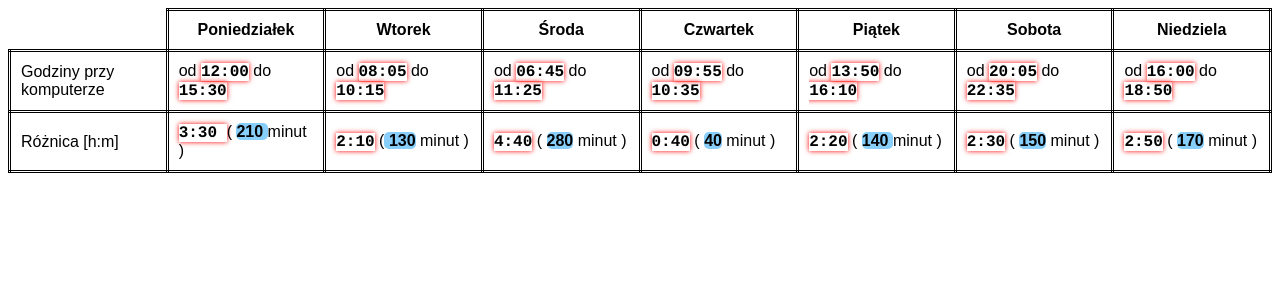
After one commit to Arichimoshirinfu/Tw.-stron-i-aplikacji-K4-25-26, a PHP site: page /godziny_przy_komputerze.php in a window 1280 px wide. The commit adds this page. Shown: the top 300 px of the page. Run offline with PHP 8.4, Linux system fonts and the light colour scheme.

Commit message:
koniec lekcji 12.12.25

```diff
--- /dev/null
+++ b/cwiczenia/godziny_przy_komputerze.css
@@ -0,0 +1,24 @@
+table{
+    border-collapse: collapse;
+    font-family:Arial, Helvetica, sans-serif;
+    table-layout: fixed;
+    width:100%;
+}
+th, td{
+    border: medium double black;
+    padding:10px;
+
+}
+#puste{
+    border: none;
+}
+.date{
+    box-shadow:0 0 5px red;
+    font-family:courier;
+    font-weight: bold;
+}
+#niebo{
+    background-color:lightskyblue;
+    font-weight:bold;
+    border-radius:5px;
+}
--- /dev/null
+++ b/cwiczenia/godziny_przy_komputerze.php
@@ -0,0 +1,157 @@
+<!DOCTYPE html>
+<html lang="en">
+<head>
+    <meta charset="UTF-8">
+    <meta name="viewport" content="width=device-width, initial-scale=1.0">
+    <title>Document</title>
+    <link rel="stylesheet" href="godziny_przy_komputerze.css">
+</head>
+<body>
+
+    <?php
+
+    $pon1=strtotime("12:00");
+    $pon2=strtotime("15:30");
+    $wt1=strtotime("08:05");
+    $wt2=strtotime("10:15");
+    $sr1=strtotime("06:45");
+    $sr2=strtotime("11:25");
+    $czw1=strtotime("09:55");
+    $czw2=strtotime("10:35");
+    $pt1=strtotime("13:50");
+    $pt2=strtotime("16:10");
+    $sob1=strtotime("20:05");
+    $sob2=strtotime("22:35");
+    $nied1=strtotime("16:00");
+    $nied2=strtotime("18:50");
+
+    $pon1_obj=date_create("12:00");
+    $pon2_obj=date_create("15:30");
+    $wt1_obj=date_create("08:05");
+    $wt2_obj=date_create("10:15");
+    $sr1_obj=date_create("06:45");
+    $sr2_obj=date_create("11:25");
+    $czw1_obj=date_create("09:55");
+    $czw2_obj=date_create("10:35");
+    $pt1_obj=date_create("13:50");
+    $pt2_obj=date_create("16:10");
+    $sob1_obj=date_create("20:05");
+    $sob2_obj=date_create("22:35");
+    $nied1_obj=date_create("16:00");
+    $nied2_obj=date_create("18:50");
+
+    $pon_roz_h=date_diff($pon1_obj, $pon2_obj)->format("%h");
+    $pon_roz_m=date_diff($pon1_obj, $pon2_obj)->format("%i");
+    $wt_roz_h=date_diff($wt1_obj, $wt2_obj)->format("%h");
+    $wt_roz_m=date_diff($wt1_obj, $wt2_obj)->format("%i");
+    $sr_roz_h=date_diff($sr1_obj, $sr2_obj)->format("%h");
+    $sr_roz_m=date_diff($sr1_obj, $sr2_obj)->format("%i");
+    $czw_roz_h=date_diff($czw1_obj, $czw2_obj)->format("%h");
+    $czw_roz_m=date_diff($czw1_obj, $czw2_obj)->format("%i");
+    $pt_roz_h=date_diff($pt1_obj, $pt2_obj)->format("%h");
+    $pt_roz_m=date_diff($pt1_obj, $pt2_obj)->format("%i");
+    $sob_roz_h=date_diff($sob1_obj, $sob2_obj)->format("%h");
+    $sob_roz_m=date_diff($sob1_obj, $sob2_obj)->format("%i");
+    $nied_roz_h=date_diff($nied1_obj, $nied2_obj)->format("%h");
+    $nied_roz_m=date_diff($nied1_obj, $nied2_obj)->format("%i");
+    ?>
+
+    <table>
+        <tr>
+
+            <th id="puste"> </th>
+            <th> Poniedziałek </th>
+            <th> Wtorek </th>
+            <th> Środa </th>
+            <th> Czwartek </th>
+            <th> Piątek </th>
+            <th> Sobota </th>
+            <th> Niedziela </th>
+
+        </tr>
+
+        <tr>
+
+            <td> Godziny przy komputerze </td>
+
+            <td>
+            od <span class="date"> <?= date("h:i", $pon1) ?></span>
+            do <span class="date"> <?= date("H:i", $pon2) ?></span>
+            </td>
+
+            <td>
+            od <span class="date"> <?= date("H:i", $wt1) ?></span>
+            do <span class="date"> <?= date("H:i", $wt2) ?></span>
+            </td>
+
+            <td>
+            od <span class="date"> <?= date("H:i", $sr1) ?></span>
+            do <span class="date"> <?= date("H:i", $sr2) ?></span>
+            </td>
+
+            <td>
+            od <span class="date"> <?= date("H:i", $czw1) ?></span>
+            do <span class="date"> <?= date("H:i", $czw2) ?></span>
+            </td>
+
+            <td>
+            od <span class="date"> <?= date("H:i", $pt1) ?></span>
+            do<span class="date">  <?= date("H:i", $pt2) ?></span>
+            </td>
+
+            <td>
+            od <span class="date"> <?= date("H:i", $sob1) ?></span>
+            do <span class="date"> <?= date("H:i", $sob2) ?></span>
+            </td>
+
+            <td>
+            od <span class="date"> <?= date("H:i", $nied1) ?></span>
+            do <span class="date"> <?= date("H:i", $nied2) ?></span>
+             </td>
+
+        </tr>
+
+        <tr>
+
+            <td> Różnica [h:m] </td>
+
+            <td>
+            <span class="date"> <?php echo "$pon_roz_h:$pon_roz_m" ?> </span>
+            ( <span id="niebo"> <?= $pon_roz_h * 60 + $pon_roz_m ?> </span> minut )
+            </td>
+
+            <td>
+            <span class="date"> <?php echo "$wt_roz_h:$wt_roz_m" ?></span>
+            (<span id="niebo">  <?= $wt_roz_h * 60 + $wt_roz_m ?></span> minut )
+            </td>
+
+            <td>
+            <span class="date"> <?php echo "$sr_roz_h:$sr_roz_m" ?></span> ( <span id="niebo"> <?= $sr_roz_h * 60 + $sr_roz_m ?></span> minut )
+            </td>
+
+            <td>
+            <span class="date"> <?php echo "$czw_roz_h:$czw_roz_m" ?></span>
+            ( <span id="niebo"> <?= $czw_roz_h * 60 + $czw_roz_m ?></span> minut )
+            </td>
+
+            <td>
+            <span class="date"> <?php echo "$pt_roz_h:$pt_roz_m" ?></span>
+            ( <span id="niebo"> <?= $pt_roz_h * 60 + $pt_roz_m ?> </span> minut )
+            </td>
+
+            <td>
+            <span class="date"> <?php echo "$sob_roz_h:$sob_roz_m" ?></span>
+            ( <span id="niebo"> <?= $sob_roz_h * 60 + $sob_roz_m ?></span> minut )
+            </td>
+
+            <td>
+            <span class="date"> <?php echo "$nied_roz_h:$nied_roz_m" ?></span>
+            ( <span id="niebo"> <?= $nied_roz_h * 60 + $nied_roz_m ?></span> minut )
+            </td>
+
+        </tr>
+
+    </table>
+
+</body>
+</html>
--- a/cwiczenia/wynajem.php
+++ b/cwiczenia/wynajem.php
@@ -23,7 +23,7 @@
 
     <p> Cena najmu: <span class="php"> <?= $cena ?> </span> zł (netto/dzień) </p>
 
-    <p> Całkowity koszt najmu: <span class="php"> <?php echo $roznica_obj->format("%a") * $cena * 1.23?> </span> zł (brutto) [VAT=23%] </p>
+    <p> Całkowity koszt najmu: <span class="php"> <?php echo number_format($roznica_obj->format("%a") * $cena * 1.23, 2, ",", "")?> </span> zł (brutto) [VAT=23%] </p>
 
 </div>
 </body>
```
Also changed, not shown: cwiczenia/zad_20 (wynajem_samochodu).png (added).
